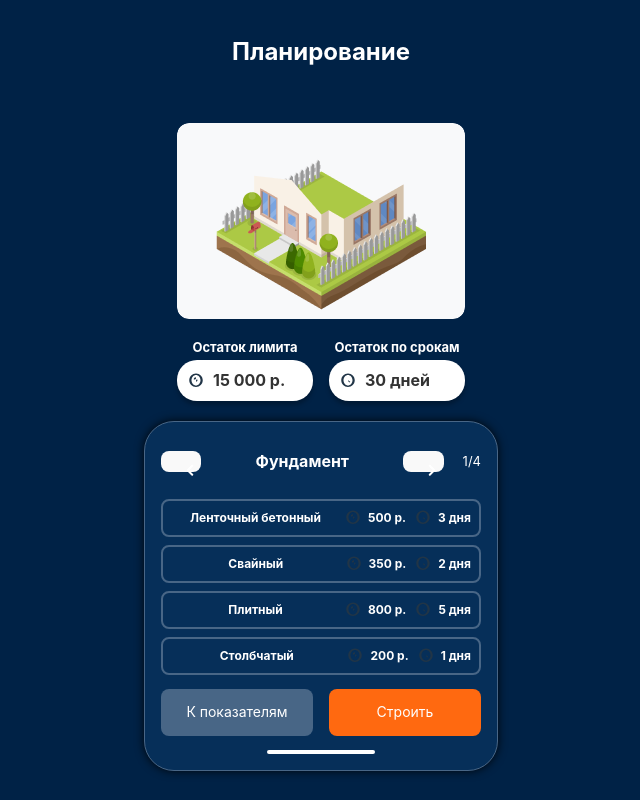
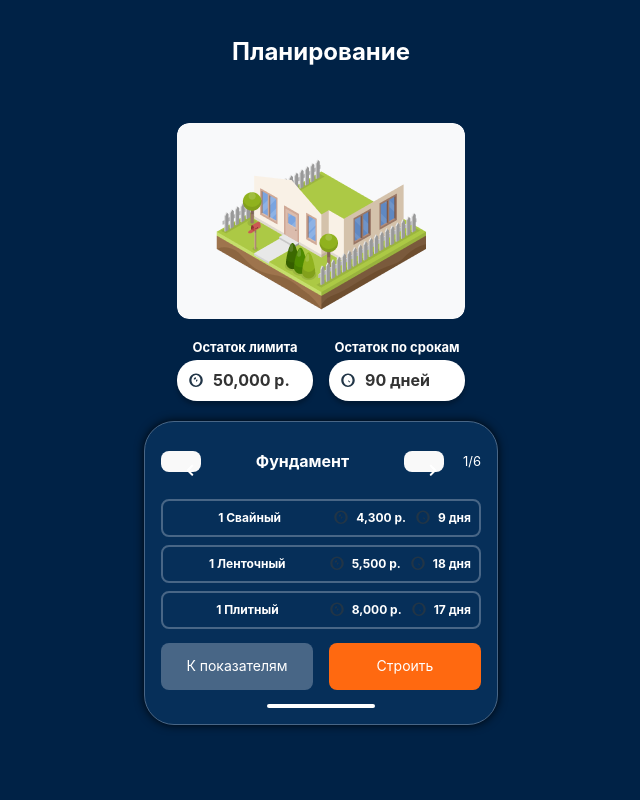
Before and after one commit to gorohovAv/house, a React (Vite) app in the folder house-app/: page / in a window 1280 px wide. Shown: the whole page, without its empty margins (319-959 px from the left). Built offline with nearby package versions, Linux system fonts and the light colour scheme.

Commit message:
еще по планированию

```diff
--- a/house-app/package.json
+++ b/house-app/package.json
@@ -16,7 +16,8 @@
     "react": "^19.1.1",
     "react-dom": "^19.1.1",
     "react-plotly.js": "^2.6.0",
-    "react-router-dom": "^7.8.2"
+    "react-router-dom": "^7.8.2",
+    "zustand": "^5.0.8"
   },
   "devDependencies": {
     "@eslint/js": "^9.33.0",
--- /dev/null
+++ b/house-app/src/constants.ts
@@ -0,0 +1,164 @@
+export interface ConstructionOption {
+  constructionType: string
+  periodKind: string
+  type: string
+  cost: number
+  duration: number
+}
+
+export const CONSTRUCTION_OPTIONS: ConstructionOption[] = [
+  // Фундамент
+  {
+    constructionType: "Фундамент",
+    periodKind: "costFoundationPile",
+    type: "1 Свайный",
+    cost: 4300,
+    duration: 9
+  },
+  {
+    constructionType: "Фундамент",
+    periodKind: "costFoundationTape",
+    type: "1 Ленточный",
+    cost: 5500,
+    duration: 18
+  },
+  {
+    constructionType: "Фундамент",
+    periodKind: "costFoundationSlab",
+    type: "1 Плитный",
+    cost: 8000,
+    duration: 17
+  },
+
+  // Стены
+  {
+    constructionType: "Стены",
+    periodKind: "costWallTraditional",
+    type: "2 Традиционный стиль",
+    cost: 7500,
+    duration: 28
+  },
+  {
+    constructionType: "Стены",
+    periodKind: "costWallClassical",
+    type: "2 Классический стиль",
+    cost: 16000,
+    duration: 34
+  },
+  {
+    constructionType: "Стены",
+    periodKind: "costWallGerman",
+    type: "2 Немецкий стиль",
+    cost: 11000,
+    duration: 24
+  },
+  {
+    constructionType: "Стены",
+    periodKind: "costWallHightech",
+    type: "2 Стиль хай-тек",
+    cost: 21000,
+    duration: 38
+  },
+
+  // Перекрытие
+  {
+    constructionType: "Перекрытие",
+    periodKind: "costCeilingMonolith",
+    type: "3 Монолитное",
+    cost: 3800,
+    duration: 12
+  },
+  {
+    constructionType: "Перекрытие",
+    periodKind: "costCeilingPrecast",
+    type: "3 Сборное железобетон",
+    cost: 3300,
+    duration: 4
+  },
+  {
+    constructionType: "Перекрытие",
+    periodKind: "costCeilingWood",
+    type: "3 Балочное деревянное",
+    cost: 2800,
+    duration: 9
+  },
+
+  // Крыша
+  {
+    constructionType: "Крыша",
+    periodKind: "costRoofFlex",
+    type: "4 Гибкая/битумная черепица",
+    cost: 5900,
+    duration: 17
+  },
+  {
+    constructionType: "Крыша",
+    periodKind: "costRoofCeramic",
+    type: "4 Керамическая черепица",
+    cost: 9500,
+    duration: 25
+  },
+  {
+    constructionType: "Крыша",
+    periodKind: "costRoofMetal",
+    type: "4 Металлочерепица",
+    cost: 5000,
+    duration: 14
+  },
+
+  // Двери и Окна
+  {
+    constructionType: "Двери и Окна",
+    periodKind: "costDoorTraditional",
+    type: "5 Традиционный стиль",
+    cost: 4900,
+    duration: 4
+  },
+  {
+    constructionType: "Двери и Окна",
+    periodKind: "costDoorClassical",
+    type: "5 Классический стиль",
+    cost: 5300,
+    duration: 4
+  },
+  {
+    constructionType: "Двери и Окна",
+    periodKind: "costDoorGerman",
+    type: "5 Немецкий стиль",
+    cost: 5300,
+    duration: 4
+  },
+  {
+    constructionType: "Двери и Окна",
+    periodKind: "costDoorHightech",
+    type: "5 Стиль хай-тек",
+    cost: 11400,
+    duration: 6
+  },
+
+  // Благоустройство
+  {
+    constructionType: "Благоустройство",
+    periodKind: "costYardGarden",
+    type: "6 Сад",
+    cost: 2800,
+    duration: 11
+  },
+  {
+    constructionType: "Благоустройство",
+    periodKind: "costYardBridge",
+    type: "6 Мостик",
+    cost: 900,
+    duration: 3
+  },
+  {
+    constructionType: "Благоустройство",
+    periodKind: "costYardPond",
+    type: "6 Пруд",
+    cost: 1800,
+    duration: 8
+  }
+]
+
+export const INITIAL_BUDGET = 50000
+export const INITIAL_DURATION = 90
--- a/house-app/src/pages/house.tsx
+++ b/house-app/src/pages/house.tsx
@@ -1,14 +1,13 @@
 import { useState, useRef, useEffect } from 'react'
 import './house.css'
+import { usePlanStore } from '../store/store'
+import { CONSTRUCTION_OPTIONS } from '../constants'
+import type { ConstructionOption } from '../constants'
 
 interface CardData {
   id: number
   title: string
-  options: {
-    name: string
-    price: number
-    time: number
-  }[]
+  options: ConstructionOption[]
 }
 
 interface LayerConfig {
@@ -30,48 +29,17 @@ interface LayeredImageConfig {
   layers: LayerConfig[]
 }
 
-const mockCards: CardData[] = [
-  {
-    id: 1,
-    title: "Фундамент",
-    options: [
-      { name: "Ленточный бетонный", price: 500, time: 3 },
-      { name: "Свайный", price: 350, time: 2 },
-      { name: "Плитный", price: 800, time: 5 },
-      { name: "Столбчатый", price: 200, time: 1 }
-    ]
-  },
-  {
-    id: 2,
-    title: "Крыша",
-    options: [
-      { name: "Красная крыша", price: 400, time: 2 },
-      { name: "Синяя крыша", price: 450, time: 2 },
-      { name: "Зеленая крыша", price: 420, time: 2 },
-      { name: "Розовая крыша", price: 380, time: 2 }
-    ]
-  },
-  {
-    id: 3,
-    title: "Стены",
-    options: [
-      { name: "Кирпич", price: 600, time: 4 },
-      { name: "Газобетон", price: 400, time: 3 },
-      { name: "Дерево", price: 500, time: 3 },
-      { name: "Каркас", price: 300, time: 2 }
-    ]
-  },
-  {
-    id: 4,
-    title: "Утепление",
-    options: [
-      { name: "Минеральная вата", price: 200, time: 1 },
-      { name: "Пенопласт", price: 150, time: 1 },
-      { name: "Эковата", price: 250, time: 1 },
-      { name: "Пенополиуретан", price: 300, time: 1 }
-    ]
-  }
-]
+const getCardsFromConstants = (): CardData[] => {
+  const constructionTypes = [...new Set(CONSTRUCTION_OPTIONS.map(option => option.constructionType))]
+
+  return constructionTypes.map((type, index) => ({
+    id: index + 1,
+    title: type,
+    options: CONSTRUCTION_OPTIONS.filter(option => option.constructionType === type)
+  }))
+}
+
+const mockCards = getCardsFromConstants()
 
 // Конфигурация для многослойного изображения
 const layeredImageConfig: LayeredImageConfig = {
@@ -229,31 +197,41 @@ const LayeredCanvas = ({ config }: { config: LayeredImageConfig }) => {
 
 export default function HousePage() {
   const [currentCardIndex, setCurrentCardIndex] = useState(0)
-  const [selectedOption, setSelectedOption] = useState<string>('')
   const [roofType, setRoofType] = useState<string>('')
 
+  const {
+    selectedOptions,
+    selectOption,
+    getRemainingBudget,
+    getRemainingDuration
+  } = usePlanStore()
+
   const currentCard = mockCards[currentCardIndex]
+  const currentSelection = selectedOptions[currentCard.title]
 
   const handleSwipeLeft = () => {
     if (currentCardIndex < mockCards.length - 1) {
       setCurrentCardIndex(currentCardIndex + 1)
-      setSelectedOption('')
     }
   }
 
   const handleSwipeRight = () => {
     if (currentCardIndex > 0) {
       setCurrentCardIndex(currentCardIndex - 1)
-      setSelectedOption('')
     }
   }
 
-  const handleOptionSelect = (optionName: string) => {
-    setSelectedOption(optionName)
+  const handleOptionSelect = (option: ConstructionOption) => {
+    selectOption(currentCard.title, option)
 
     // Если это карточка крыши, обновляем тип крыши
     if (currentCard.title === "Крыша") {
-      setRoofType(optionName.toLowerCase().replace(' крыша', ''))
+      const roofTypeMap: Record<string, string> = {
+        "4 Гибкая/битумная черепица": "red",
+        "4 Керамическая черепица": "blue",
+        "4 Металлочерепица": "green"
+      }
+      setRoofType(roofTypeMap[option.type] || "pink")
     }
   }
 
@@ -320,14 +298,14 @@ export default function HousePage() {
             <div className="indicator-title">Остаток лимита</div>
             <div className="indicator-value">
               <MoneyIcon />
-              <span className="indicator-text">15 000 р.</span>
+              <span className="indicator-text">{getRemainingBudget().toLocaleString()} р.</span>
             </div>
           </div>
           <div className="indicator">
             <div className="indicator-title">Остаток по срокам</div>
             <div className="indicator-value">
               <TimeIcon />
-              <span className="indicator-text">30 дней</span>
+              <span className="indicator-text">{getRemainingDuration()} дней</span>
             </div>
           </div>
         </div>
@@ -356,18 +334,18 @@ export default function HousePage() {
             {currentCard.options.map((option, index) => (
               <div
                 key={index}
-                className={`option-item ${selectedOption === option.name ? 'selected' : ''}`}
-                onClick={() => handleOptionSelect(option.name)}
+                className={`option-item ${currentSelection?.type === option.type ? 'selected' : ''}`}
+                onClick={() => handleOptionSelect(option)}
               >
-                <span className="option-text">{option.name}</span>
+                <span className="option-text">{option.type}</span>
                 <div className="option-indicators">
                   <div className="option-money">
                     <MoneyIcon />
-                    <span className="option-value">{option.price} р.</span>
+                    <span className="option-value">{option.cost.toLocaleString()} р.</span>
                   </div>
                   <div className="option-time">
                     <TimeIcon />
-                    <span className="option-value">{option.time} дня</span>
+                    <span className="option-value">{option.duration} дня</span>
                   </div>
                 </div>
               </div>
--- /dev/null
+++ b/house-app/src/store/store.ts
@@ -0,0 +1,72 @@
+import { create } from 'zustand'
+import type { ConstructionOption } from '../constants'
+import { INITIAL_BUDGET, INITIAL_DURATION } from '../constants'
+
+interface PlanState {
+  selectedOptions: Record<string, ConstructionOption | null>
+  budget: number
+  duration: number
+
+  selectOption: (constructionType: string, option: ConstructionOption) => void
+  clearSelection: (constructionType: string) => void
+  getRemainingBudget: () => number
+  getRemainingDuration: () => number
+  getTotalCost: () => number
+  getTotalDuration: () => number
+  resetPlan: () => void
+}
+
+export const usePlanStore = create<PlanState>((set: any, get: any) => ({
+  selectedOptions: {},
+  budget: INITIAL_BUDGET,
+  duration: INITIAL_DURATION,
+
+  selectOption: (constructionType: string, option: ConstructionOption) => {
+    set((state: any) => ({
+      selectedOptions: {
+        ...state.selectedOptions,
+        [constructionType]: option
+      }
+    }))
+  },
+
+  clearSelection: (constructionType: string) => {
+    set((state: any) => {
+      const newSelectedOptions = { ...state.selectedOptions }
+      delete newSelectedOptions[constructionType]
+      return { selectedOptions: newSelectedOptions }
+    })
+  },
+
+  getTotalCost: () => {
+    const { selectedOptions } = get()
+    return Object.values(selectedOptions)
+      .filter((option): option is ConstructionOption => option !== null)
+      .reduce((total, option) => total + option.cost, 0)
+  },
+
+  getTotalDuration: () => {
+    const { selectedOptions } = get()
+    return Object.values(selectedOptions)
+      .filter((option): option is ConstructionOption => option !== null)
+      .reduce((total, option) => total + option.duration, 0)
+  },
+
+  getRemainingBudget: () => {
+    const { budget, getTotalCost } = get()
+    return budget - getTotalCost()
+  },
+
+  getRemainingDuration: () => {
+    const { duration, getTotalDuration } = get()
+    return duration - getTotalDuration()
+  },
+
+  resetPlan: () => {
+    set({
+      selectedOptions: {},
+      budget: INITIAL_BUDGET,
+      duration: INITIAL_DURATION
+    })
+  }
+}))
```
Also changed, not shown: 1 other file (tests, documents, lock files or other folders).
